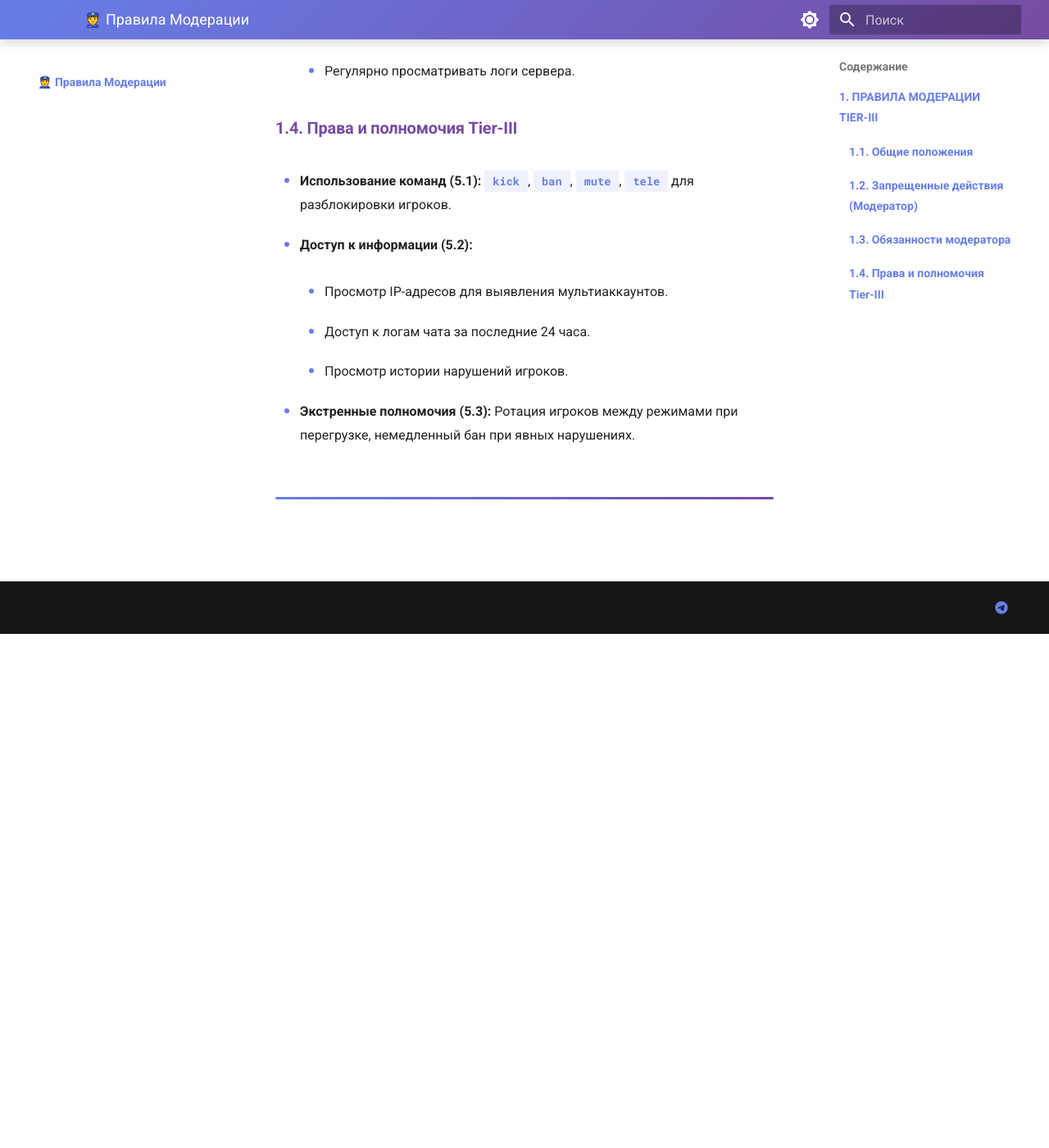
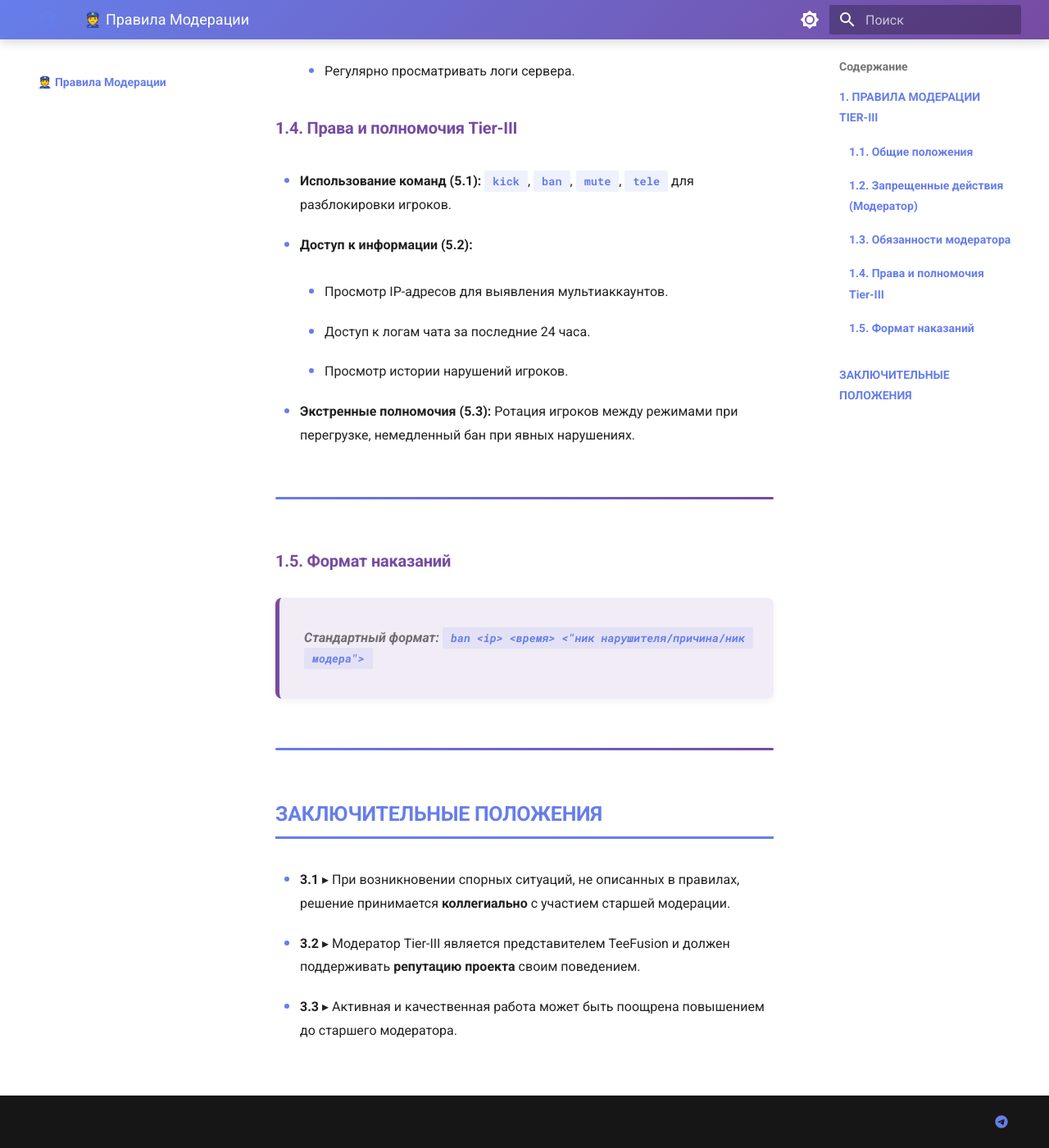
Before and after one commit to yorushi-code/Rules.Tier-III, an MkDocs documentation site: the page built from docs/rules/moderation.md, in a window 1280 px wide and 1400 px high, scrolled down 3058 px. Shown: the whole window at 82% size. Built offline with MkDocs 1.6.1 and Material for MkDocs 9.7.7, drawn with Linux system fonts in a browser that asks for light colours; before the commit the page ends 3831 px from its top, so only the background shows below that.

Commit message:
Update moderation.md

```diff
--- a/docs/rules/moderation.md
+++ b/docs/rules/moderation.md
@@ -50,3 +50,14 @@
 * **Экстренные полномочия (5.3):** Ротация игроков между режимами при перегрузке, немедленный бан при явных нарушениях.
 
 ---
+### 1.5. Формат наказаний
+
+> **Стандартный формат:** `ban <ip> <время> <"ник нарушителя/причина/ник модера">`
+
+---
+
+## ЗАКЛЮЧИТЕЛЬНЫЕ ПОЛОЖЕНИЯ
+
+* **3.1** ▸ При возникновении спорных ситуаций, не описанных в правилах, решение принимается **коллегиально** с участием старшей модерации.
+* **3.2** ▸ Модератор Tier-III является представителем TeeFusion и должен поддерживать **репутацию проекта** своим поведением.
+* **3.3** ▸ Активная и качественная работа может быть поощрена повышением до старшего модератора.
```
